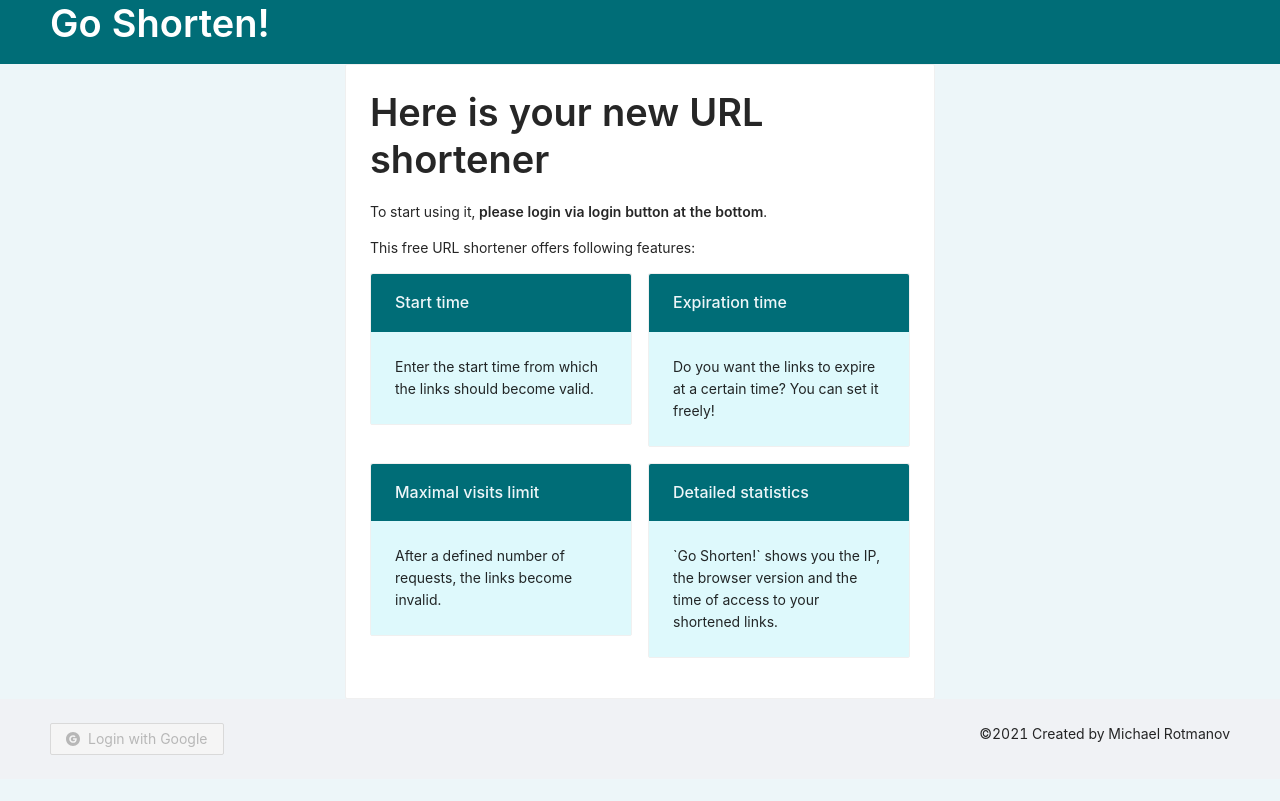
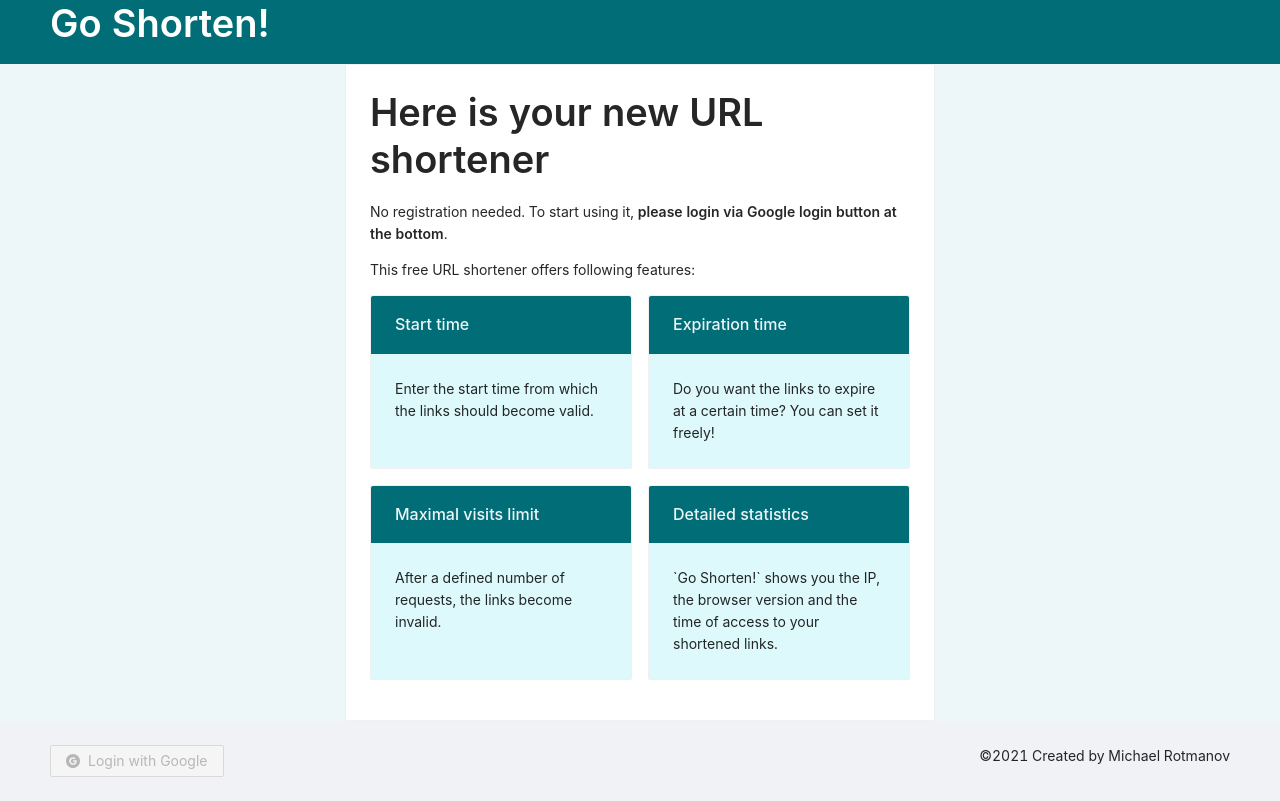
Before and after one commit to leachiM2k/go-shorten, a React (Create React App) app in the folder webui/: page / in a window 1280 px wide. Built offline with nearby package versions, Linux system fonts and the light colour scheme.

Commit message:
minor restyling of start page

```diff
--- a/webui/src/components/Features.js
+++ b/webui/src/components/StartPage/Features.js
@@ -1,5 +1,5 @@
 import React from "react";
-import {Card, List} from 'antd';
+import {Card, Col, Row} from 'antd';
 
 const data = [
     {
@@ -22,16 +22,18 @@ const data = [
 
 const Features = props => {
     return (
-        <List
-            grid={{ gutter: 16, column: 2 }}
-            dataSource={data}
-            renderItem={item => (
-                <List.Item>
-                    <Card headStyle={{background:'#006d77',color:'#edf6f9'}} bodyStyle={{background:'#def9fc'}} title={item.title}>{item.content}</Card>
-                </List.Item>
-            )}
-        />
+        <Row gutter={16}>
+            {data.map(item => (
+                <Col xs={24} sm={24} md={12} style={{ display: 'flex' }}>
+                    <Card style={{ flex: 1, display: 'flex', flexDirection:'column', marginBottom: '16px' }}
+                          headStyle={{ background: '#006d77', color: '#edf6f9' }}
+                          bodyStyle={{ background: '#def9fc', flex: 1 }} title={item.title}>
+                        {item.content}
+                    </Card>
+                </Col>
+            ))}
+        </Row>
     );
-};
+}
 
 export default Features;
--- /dev/null
+++ b/webui/src/components/StartPage/LoggedOutHomepage.js
@@ -0,0 +1,19 @@
+import {Card, Col, Row, Typography} from 'antd';
+import Features from './Features';
+import React from 'react';
+
+const LoggedOutHomepage = props => {
+    return (
+        <Row>
+            <Col span={24} md={{ span: 18, offset: 3 }} lg={{ span: 12, offset: 6 }}>
+                <Card>
+                    <Typography.Title>Here is your new URL shortener</Typography.Title>
+                    <Typography.Paragraph>No registration needed. To start using it, <strong>please login via Google login button at the bottom</strong>.</Typography.Paragraph>
+                    <Typography.Paragraph>This free URL shortener offers following features:</Typography.Paragraph>
+                    <Features/>
+                </Card>
+            </Col>
+        </Row>
+    );
+};
+export default LoggedOutHomepage;
--- a/webui/src/pages/StartPage.js
+++ b/webui/src/pages/StartPage.js
@@ -1,10 +1,10 @@
 import React, {lazy, useCallback, useContext, useEffect, useState} from "react";
 import {GlobalContext} from '../context/GlobalProvider';
-import {Button, Card, Col, Form, message, Row, Typography} from 'antd';
+import {Button, Col, Form, message, Row} from 'antd';
 import client from '../lib/client-fetch';
 import {PlusOutlined} from '@ant-design/icons';
 import {ShortsList} from '../components/ShortsList';
-import Features from '../components/Features';
+import LoggedOutHomepage from '../components/StartPage/LoggedOutHomepage';
 
 const DrawerForm = lazy(() => import('../components/DrawerForm'))
 
@@ -113,7 +113,9 @@ export default function StartPage(props) {
         setDrawerMode(null);
     };
 
-    if (loggedIn === true) {
+    if (loggedIn === false) {
+        return <LoggedOutHomepage/>;
+    } else if (loggedIn === true) {
         return (
             <Row gutter={10}>
                 <Col span={24} md={{ span: 18, offset: 3 }} lg={{ span: 12, offset: 6 }}>
@@ -137,19 +139,6 @@ export default function StartPage(props) {
                 </Col>
             </Row>
         );
-    } else if(loggedIn === false) {
-        return (
-            <Row>
-                <Col span={24} md={{ span: 18, offset: 3 }} lg={{ span: 12, offset: 6 }}>
-                    <Card>
-                        <Typography.Title>Here is your new URL shortener</Typography.Title>
-                        <Typography.Paragraph>To start using it, <strong>please login via login button at the bottom</strong>.</Typography.Paragraph>
-                        <Typography.Paragraph>This free URL shortener offers following features:</Typography.Paragraph>
-                        <Features/>
-                    </Card>
-                </Col>
-            </Row>
-        );
     }
 
     return (<div/>);
```
Also changed, not shown: 1 other file (tests, documents, lock files or other folders).
